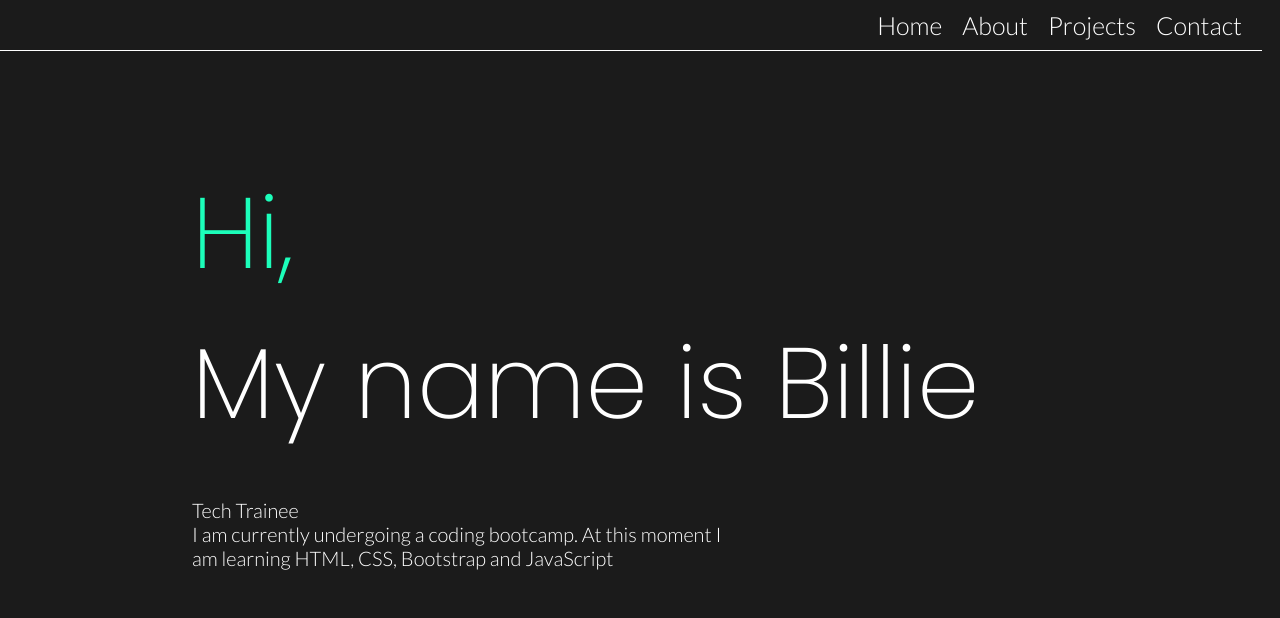
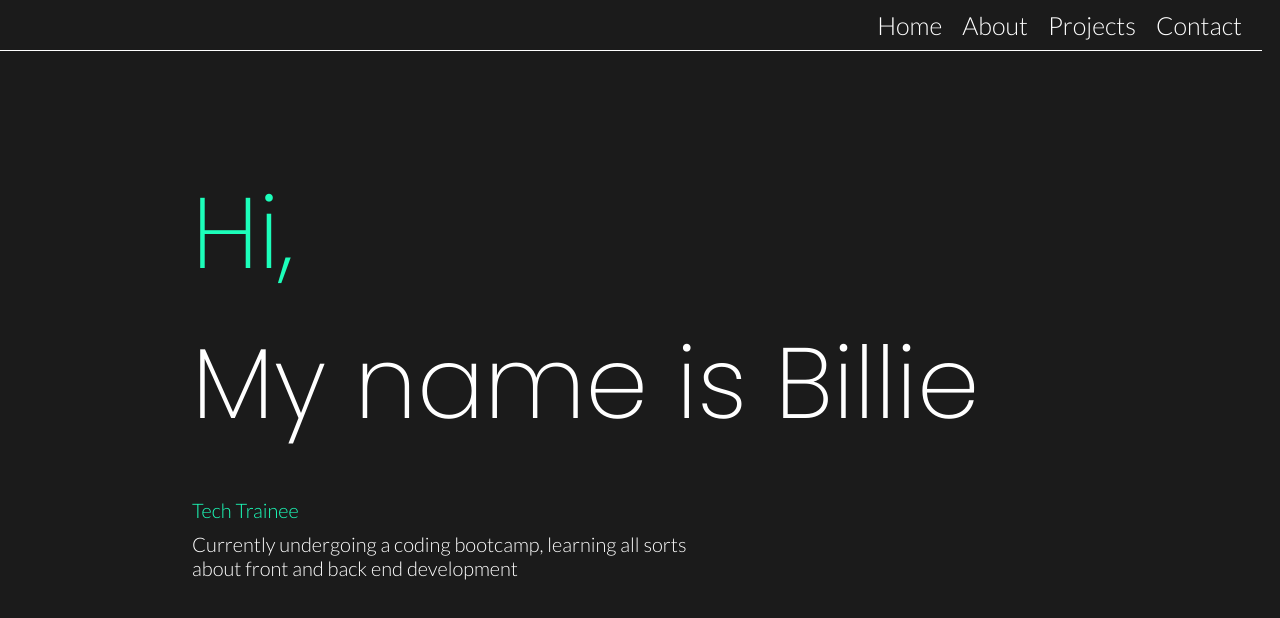
Before and after one commit to dartbill/React-Portfolio, a React (Create React App) app: page / in a window 1280 px wide. Shown: the top 618 px of the page. Built offline with nearby package versions, Linux system fonts and the light colour scheme.

Commit message:
minor changes

```diff
--- a/src/components/ContactForm/style.module.css
+++ b/src/components/ContactForm/style.module.css
@@ -35,7 +35,7 @@
     border-right: none;
     border-left: none;
     border-top: none;
-    border-bottom: 3px solid #b0b0b0;
+    border-bottom: 3px solid #ffffff;
     cursor: pointer;
 }
 
@@ -72,8 +72,7 @@
 
 .message {
     margin-top: 20px;
-    border: 3px solid #b0b0b0;
-    /* Increased margin since the outline expands outside the element */
+    border: 3px solid #ffffff;
 }
 
 .label {
--- a/src/components/ShortAboutMe/index.js
+++ b/src/components/ShortAboutMe/index.js
@@ -19,7 +19,9 @@ export const ShortAboutMe = () => {
 
                         <div>
                             <div>
-                                <p className={styles.para} >Outside of work I am an avid gym-goer and have completed two tough mudders, I love to read and anything to do with photography and drawing as well as just relaxing, watching my favourite series’ with my cats. I love to travel, my favourite place I have been so far has been Venice with Greece being a close second if only because of the weather!</p>
+                                <p className={styles.para} >I am a graduate from Bournemouth university with a BA in Computer Animation and Technical Arts.<br></br>
+                                    Outside of work I am an avid gym-goer and have completed two tough mudders, I love to read and anything to do with photography and drawing as well as just relaxing, watching my favourite series’ with my cats. <br></br>
+                                    I love to travel, my favourite place I have been so far has been Venice with Greece being a close second if only because of the weather!</p>
                                 <p className={styles.para2}>Skills:
                                     Command Line Interface | Git/GitHub | HTML/CSS | JavaScript | C/C++ | Bootstrap | Houdini | Maya </p>
                                 {/* <a  href="./about.html">A little bit more?</a> */}
--- a/src/components/Title/index.js
+++ b/src/components/Title/index.js
@@ -16,7 +16,7 @@ export const Title = () => {
 
                 <div className={styles.paraContainer} >
                     <p className={styles.para}>Tech Trainee</p>
-        <p className={styles.para}>I am currently undergoing a coding bootcamp. At this moment I am learning HTML, CSS, Bootstrap and JavaScript</p>
+                    <p className={styles.para2}>Currently undergoing a coding bootcamp, learning all sorts about front and back end development</p>
                 </div>
 
             </div>
--- a/src/components/Title/style.module.css
+++ b/src/components/Title/style.module.css
@@ -50,6 +50,14 @@
 }
 
 .para {
+  margin-left: auto;
+  font-size: 20px;
+  font-family: "Lato", sans-serif;
+  color: #1cfeba;
+  margin-bottom: 10px;
+}
+
+.para2 {
   margin-left: auto;
   font-size: 20px;
   font-family: "Lato", sans-serif;
```
Lines whose indentation alone changed are shown as unchanged.
